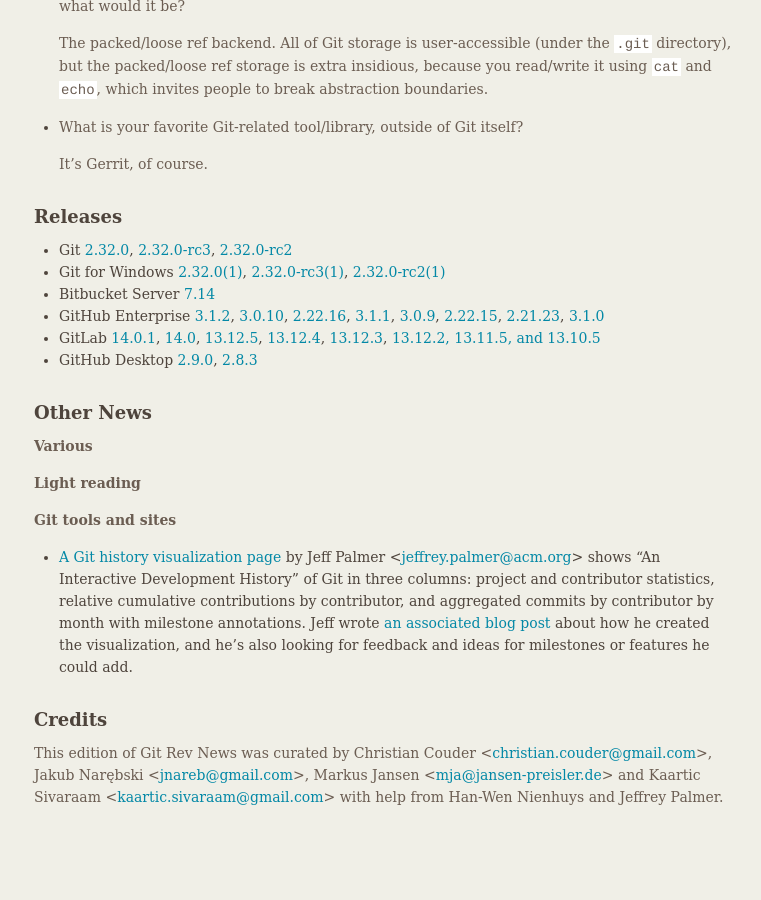
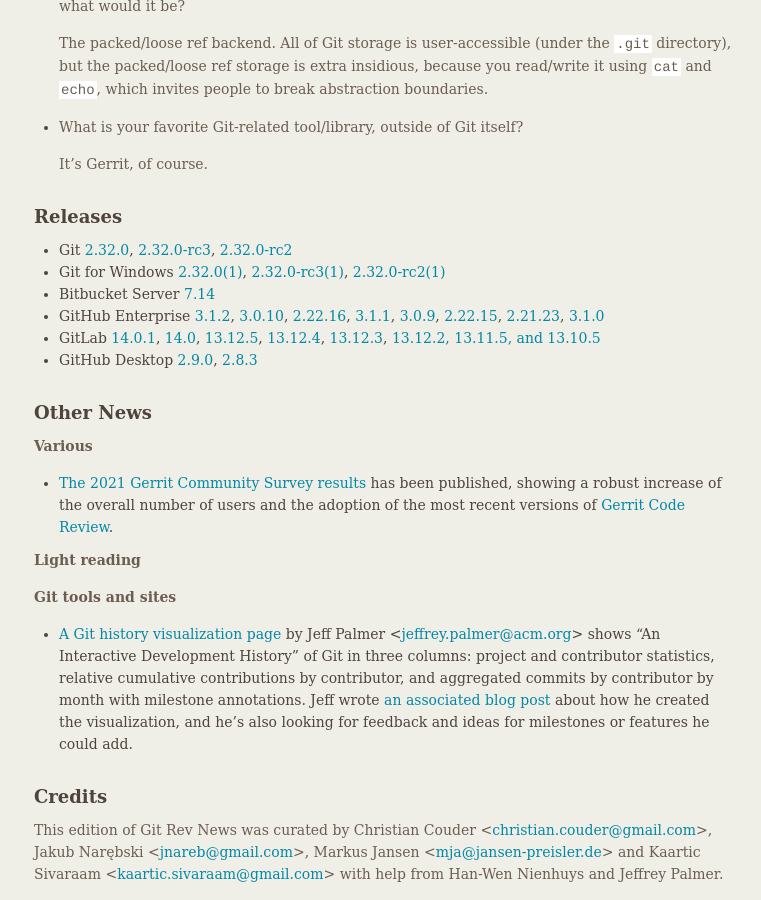
Before and after one commit to git/git.github.io, a Jekyll site: the page built from rev_news/drafts/edition-76.md, in a window 1280 px wide and 900 px high, scrolled down 2149 px. Shown: the whole window, without its empty margins (375-1136 px from the left). Built offline with Jekyll 4.4.1, drawn with Linux system fonts in a browser that asks for light colours; before the commit the page ends 2972 px from its top, so only the background shows below that.

Commit message:
Add link to the Gerrit Community Survey 2021

```diff
--- a/rev_news/drafts/edition-76.md
+++ b/rev_news/drafts/edition-76.md
@@ -186,7 +186,9 @@
 ## Other News
 
 __Various__
-
+* [The 2021 Gerrit Community Survey results](https://docs.google.com/presentation/d/11Ivu6xtYZBYTU5e5y_lc6tni3nm9fNIUbX2VRTyTMbE/edit#slide=id.ge209b6f75c_0_1459)
+  has been published, showing a robust increase of the overall number of users and the adoption
+  of the most recent versions of [Gerrit Code Review](https://www.gerritcodereview.com).
 
 __Light reading__
 
```
